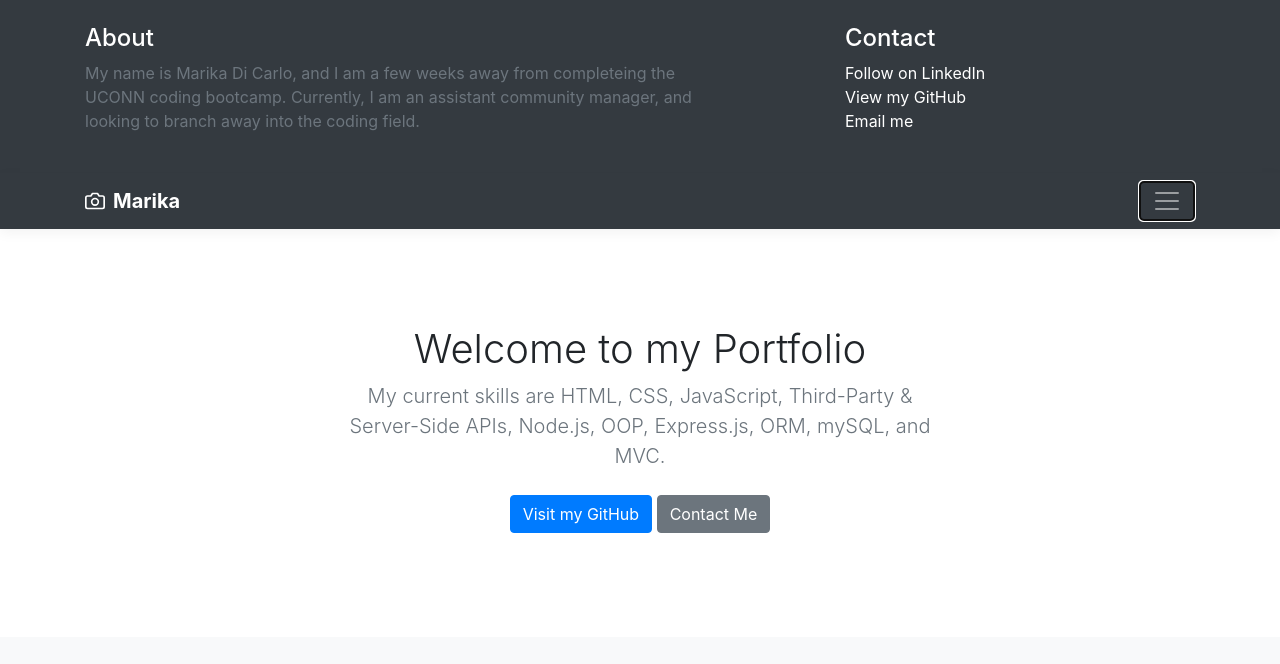
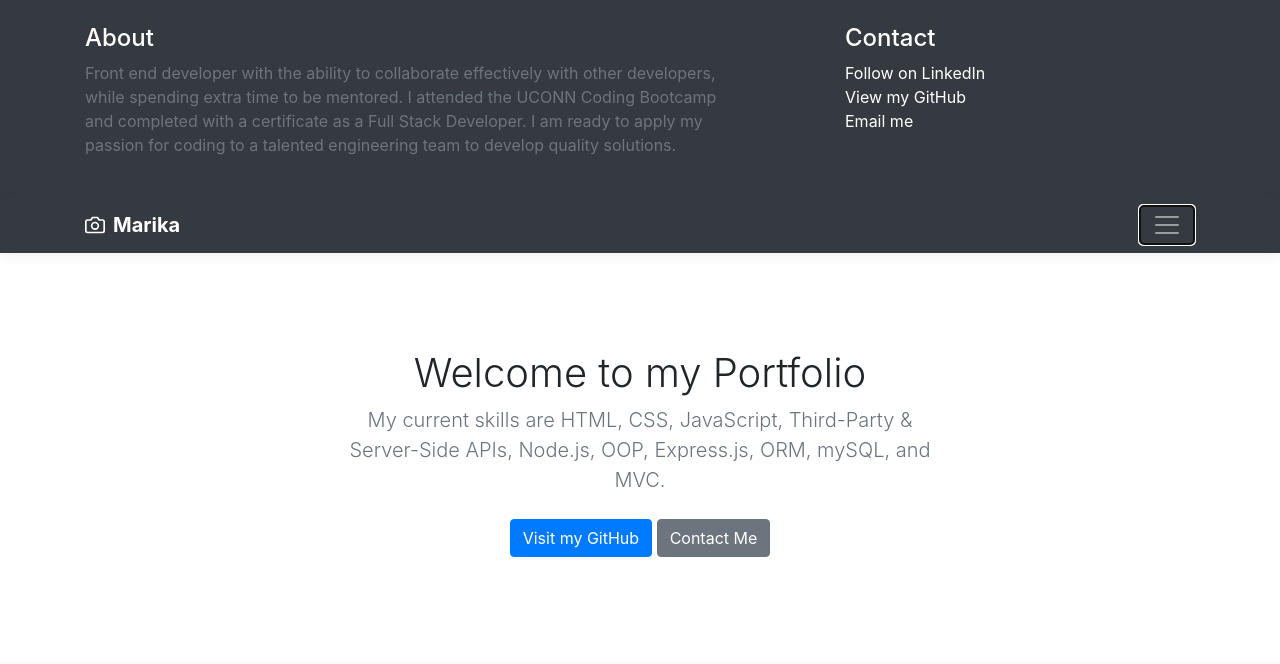
Before and after one commit to marikadicarlo/Portfolio, a plain HTML site: page index.html in a window 1280 px wide. Both pictures are taken after a click on the button "Toggle navigation". Shown: the top 664 px of the page. Drawn offline with nearby package versions, Linux system fonts and the light colour scheme.

Commit message:
updated about section

```diff
--- a/index.html
+++ b/index.html
@@ -26,9 +26,9 @@
                 <div class="row">
                     <div class="col-sm-8 col-md-7 py-4">
                         <h4 class="text-white">About</h4>
-                        <p class="text-muted">My name is Marika Di Carlo, and I am a few weeks away from completeing the
-                            UCONN coding bootcamp. Currently, I am an assistant community manager, and looking to branch away
-                            into the coding field.
+                        <p class="text-muted">Front end developer with the ability to collaborate effectively with other developers,
+                            while spending extra time to be mentored. I attended the UCONN Coding Bootcamp and completed with a certificate as a Full Stack Developer.
+                            I am ready to apply my passion for coding to a talented engineering team to develop quality solutions.
                         </p>
                     </div>
                     <div class="col-sm-4 offset-md-1 py-4">
```
